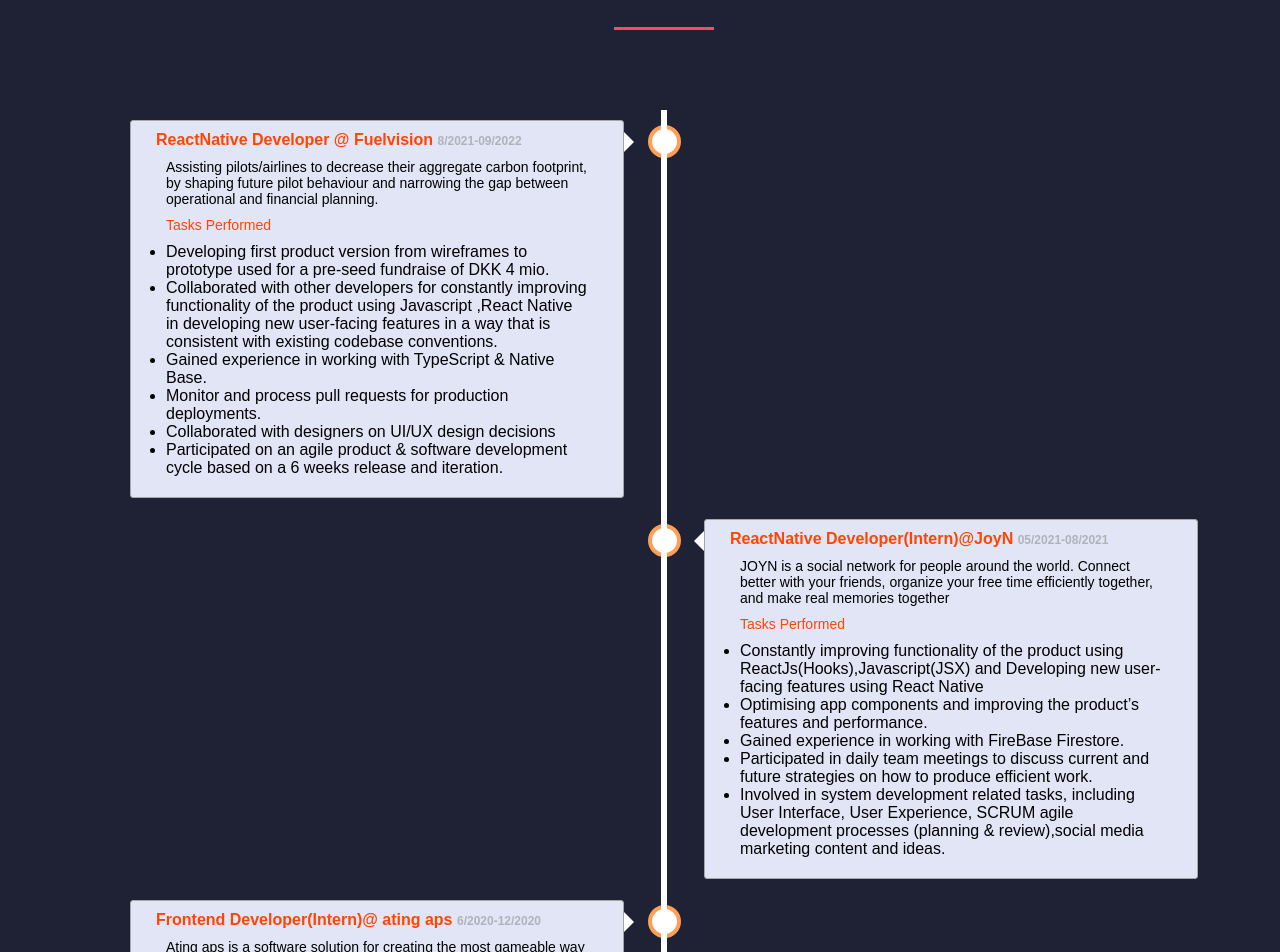
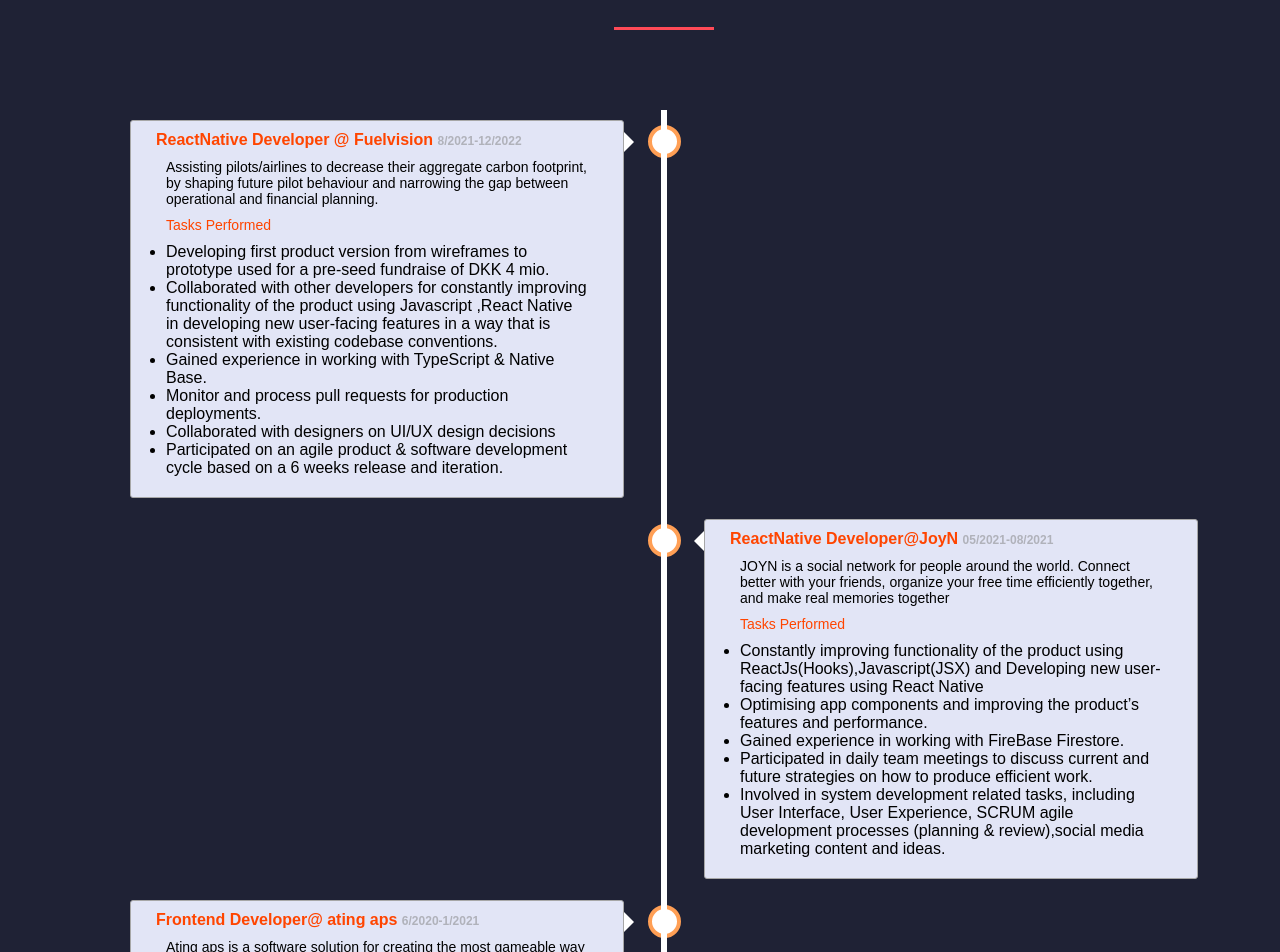
Before and after one commit to mamathamereddy/Portfolio, a React (Create React App) app: page / in a window 1280 px wide. Shown: the part 1680-2632 px from the top of the page. Built offline with nearby package versions, Linux system fonts and the light colour scheme.

Commit message:
refcatoring

```diff
--- a/src/components/Experience.js
+++ b/src/components/Experience.js
@@ -10,7 +10,7 @@
           <div class="containerExp left">
             <div class="content">
               <h4>
-                ReactNative Developer @ Fuelvision <span> 8/2021-09/2022</span>
+                ReactNative Developer @ Fuelvision <span> 8/2021-12/2022</span>
               </h4>
               <p>
                 Assisting pilots/airlines to decrease their aggregate carbon
@@ -48,7 +48,7 @@
           <div class="containerExp right">
             <div class="content">
               <h4>
-                ReactNative Developer(Intern)@JoyN <span> 05/2021-08/2021</span>
+                ReactNative Developer@JoyN <span> 05/2021-08/2021</span>
               </h4>
               <p>
                 JOYN is a social network for people around the world. Connect
@@ -84,8 +84,7 @@
           <div class="containerExp left">
             <div class="content">
               <h4>
-                Frontend Developer(Intern)@ ating aps{" "}
-                <span> 6/2020-12/2020</span>
+                Frontend Developer@ ating aps <span> 6/2020-1/2021</span>
               </h4>
               <p>
                 Ating aps is a software solution for creating the most gameable
```
